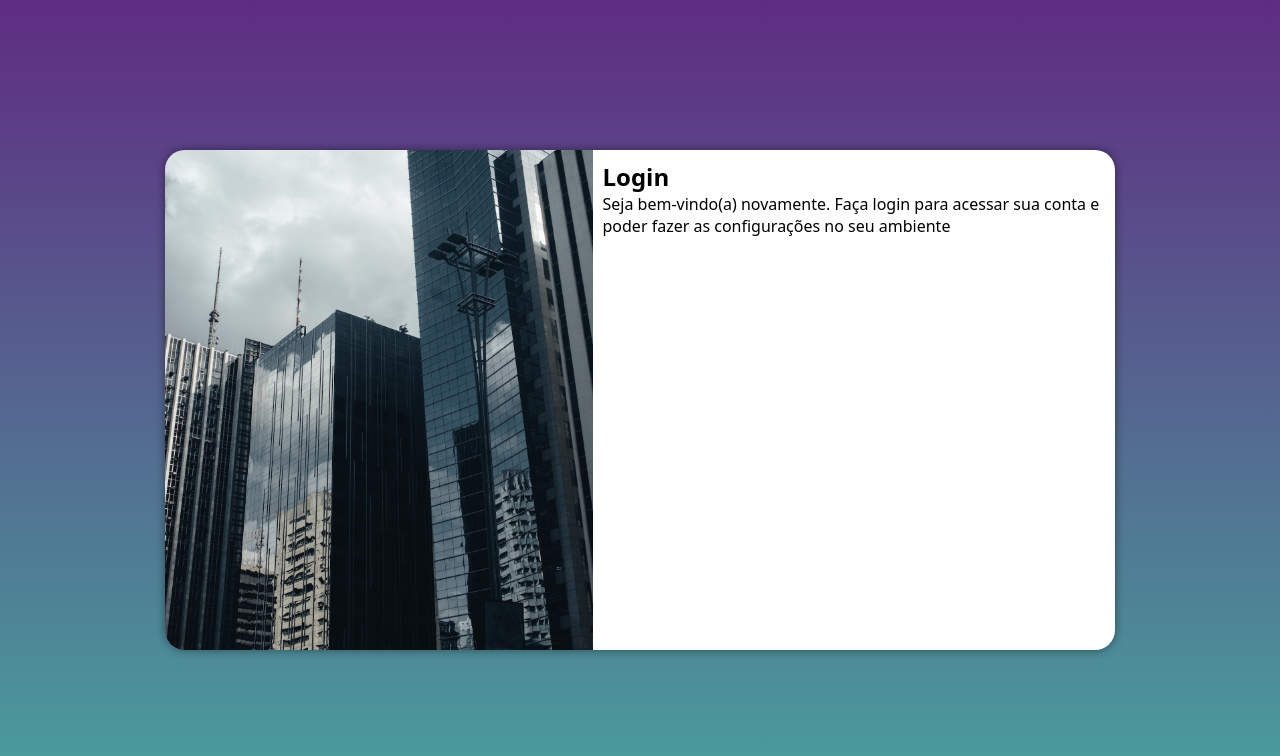
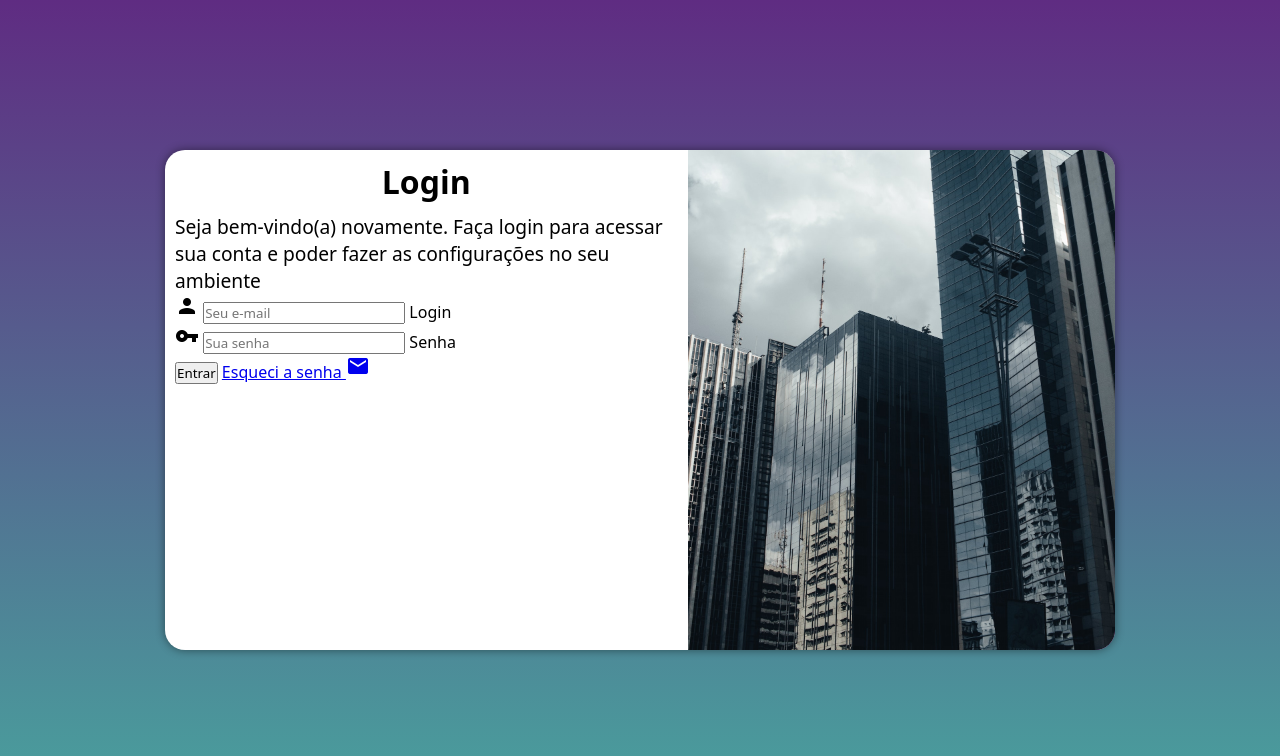
Before and after one commit to pettersonrc/projeto-login, a plain HTML site: page index.html in a window 1280 px wide. Drawn offline with Linux system fonts and the light colour scheme.

Commit message:
update style project

```diff
--- a/estilos/media-query.css
+++ b/estilos/media-query.css
@@ -33,13 +33,21 @@
     }
 
     section#login > div#imagem {
-        float: left;
+        float: right;
         width: 45%;
         height: 100%;
     }
 
     section#login > div#formulario {
-        float: right;
+        float: left;
         width: 55%;
     }
+
+    div#formulario > h1 {
+        font-size: 2em;
+    }
+
+    div#formulario > p {
+        font-size: 1.2em;
+    }
 }
--- a/estilos/style.css
+++ b/estilos/style.css
@@ -54,3 +54,12 @@ section#login > div#formulario {
     display: block;
     padding: 10px;
 }
+
+div#formulario > h1 {
+    text-align: center;
+    margin-bottom: 10px;
+}
+
+div#formulario > p {
+    font-size: 0.8em;
+}
--- a/index.html
+++ b/index.html
@@ -6,6 +6,7 @@
     <title>Login</title>
     <link rel="stylesheet" href="estilos/style.css">
     <link rel="stylesheet" href="estilos/media-query.css">
+    <link href="https://fonts.googleapis.com/icon?family=Material+Icons" rel="stylesheet">
 </head>
 <body>
     <main>
@@ -16,8 +17,21 @@
             <div id="formulario">
                 <h1>Login</h1>
                 <p>Seja bem-vindo(a) novamente. Faça login para acessar sua conta e poder fazer as configurações no seu ambiente</p>
-                <form action="login.php" method="post">
-
+                <form action="login.php" method="post" autocomplete="on">
+                    <div class="campo">
+                        <span class="material-icons">person</span>
+                        <input type="email" name="login" id="ilogin" placeholder="Seu e-mail" autocomplete="email" required maxlength="30">
+                        <label for="ilogin">Login</label>
+                    </div>
+                    <div class="campo">
+                        <span class="material-icons">vpn_key</span>
+                        <input type="password" name="Senha" id="isenha" placeholder="Sua senha" autocomplete="current-password" required minlength="8" maxlength="20">
+                        <label for="isenha">Senha</label>
+                    </div>
+                    <input type="submit" value="Entrar">
+                    <a href="esqueci.html">
+                        Esqueci a senha <span class="material-icons">mail</span>
+                    </a>
                 </form>
             </div>
         </section>
```
